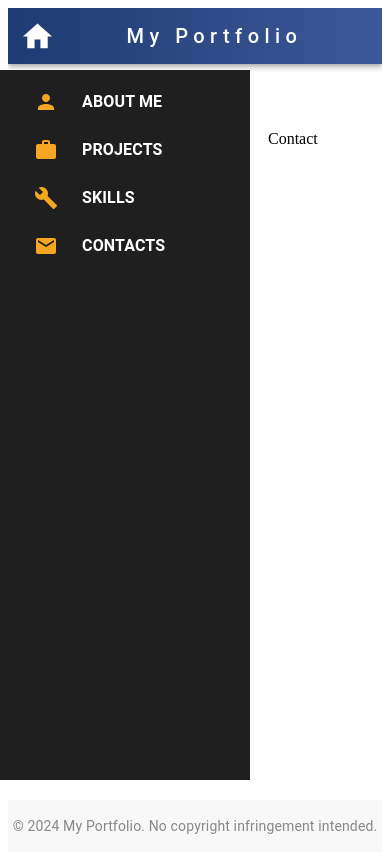
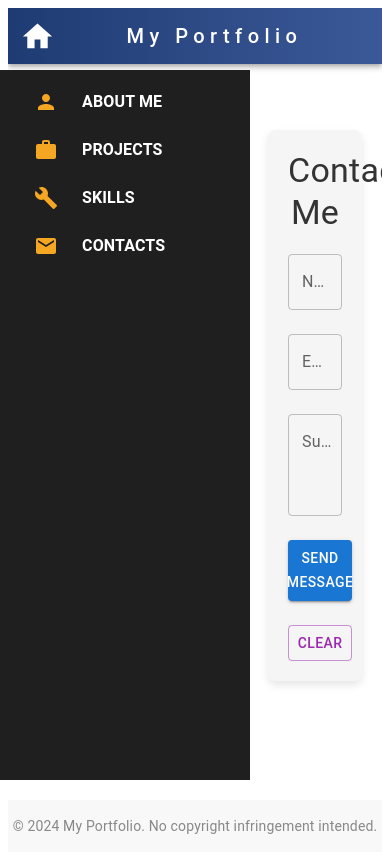
Before and after one commit to salahaKA/Cognifyz-Tech, a React (Create React App) app in the folder Level2_Intermediate/portfolio/: page /contacts in a window 390 px wide. Built offline with nearby package versions, Linux system fonts and the light colour scheme.

Commit message:
Contact form ui

```diff
--- a/Level2_Intermediate/portfolio/src/pages/Contact.js
+++ b/Level2_Intermediate/portfolio/src/pages/Contact.js
@@ -1,9 +1,95 @@
-import React from 'react'
+import React, { useState } from "react";
+import "../styles/Contact.css";
+import { Button, Grid, TextField, Typography } from "@mui/material";
 
 function Contact() {
+  const [formValues, setFormValues] = useState({
+    name: "",
+    email: "",
+    subject: "",
+  });
+
+  const handleChange = (e) => {
+    const { name, value } = e.target;
+    setFormValues({ ...formValues, [name]: value });
+  };
+
+  const handleClear = () => {
+    setFormValues({
+      name: "",
+      email: "",
+      subject: "",
+    });
+  };
+
   return (
-    <div>Contact</div>
-  )
+    <div className="contact-container">
+      <Typography variant="h4" className="contact-title">
+        Contact Me
+      </Typography>
+      <form className="contact-form" noValidate autoComplete="off">
+        <Grid container spacing={3}>
+          <Grid item xs={12} sm={6}>
+            <TextField
+              label="Name"
+              name="name"
+              variant="outlined"
+              fullWidth
+              className="contact-input"
+              value={formValues.name}
+              onChange={handleChange}
+            />
+          </Grid>
+          <Grid item xs={12} sm={6}>
+            <TextField
+              label="Email"
+              name="email"
+              variant="outlined"
+              fullWidth
+              className="contact-input"
+              value={formValues.email}
+              onChange={handleChange}
+            />
+          </Grid>
+          <Grid item xs={12}>
+            <TextField
+              label="Subject"
+              name="subject"
+              variant="outlined"
+              fullWidth
+              multiline
+              rows={3}
+              className="contact-input"
+              value={formValues.subject}
+              onChange={handleChange}
+            />
+          </Grid>
+          <Grid item xs={12} sm={6}>
+            <Button
+              variant="contained"
+              color="primary"
+              fullWidth
+              className="contact-button"
+            >
+              SEND Message
+            </Button>
+          </Grid>
+
+          <Grid item xs={12} sm={6}>
+            <Button
+              variant="outlined"
+              color="secondary"
+              fullWidth
+              className="contact-button"
+              onClick={handleClear}
+            >
+              CLEAR
+            </Button>
+          </Grid>
+        </Grid>
+      </form>
+    </div>
+  );
 }
 
-export default Contact
+export default Contact;
--- /dev/null
+++ b/Level2_Intermediate/portfolio/src/styles/Contact.css
@@ -0,0 +1,44 @@
+.contact-container{
+    max-width: 800px;
+    margin: 0 auto;
+  padding: 40px;
+  background: #f5f5f5;
+  box-shadow: 0 4px 8px rgba(0, 0, 0, 0.1);
+  border-radius: 8px;
+}
+
+
+.contact-title {
+    text-align: center;
+    margin-bottom: 20px;
+    color: #333;
+    font-weight: bold;
+  }
+
+  .contact-form {
+    margin-top: 20px;
+  }
+
+  .contact-input {
+    margin-bottom: 20px;
+  }
+
+  .contact-button {
+    padding: 12px 0;
+    font-weight: bold;
+  }
+
+  .contact-button:hover {
+    background-color: #1a73e8;
+    color: white;
+  }
+
+  @media (max-width: 600px) {
+    .contact-container {
+      padding: 20px;
+    }
+
+    .contact-title {
+      font-size: 24px;
+    }
+  }
--- a/Level2_Intermediate/portfolio/src/styles/Skills.css
+++ b/Level2_Intermediate/portfolio/src/styles/Skills.css
@@ -6,3 +6,42 @@
     min-height: 100vh;
     /* background-color: #f7f9fc; */
 }
+
+.skills-title{
+    text-align: center;
+    margin-bottom: 30px;
+    font-family: 'Courier New', Courier, monospace;
+    color: #101a52;
+}
+
+.skills-grid{
+    display: flex;
+    justify-content: center;
+}
+
+.skill-item{
+    padding: 20px;
+    text-align: left;
+}
+
+.skill-name{
+    font-size: 18px;
+    color: #333;
+    margin-bottom: 10px;
+}
+.skill-bar .MuiLinearProgress-barColorPrimary {
+    background-color: #101a52;
+  }
+
+.skill-bar{
+    height: 10px;
+    border-radius: 5px;
+    background-color: #e0e0e0;
+}
+
+.skill-level {
+    text-align: right;
+    font-size: 14px;
+    color: #555;
+    margin-top: 5px;
+  }
```
